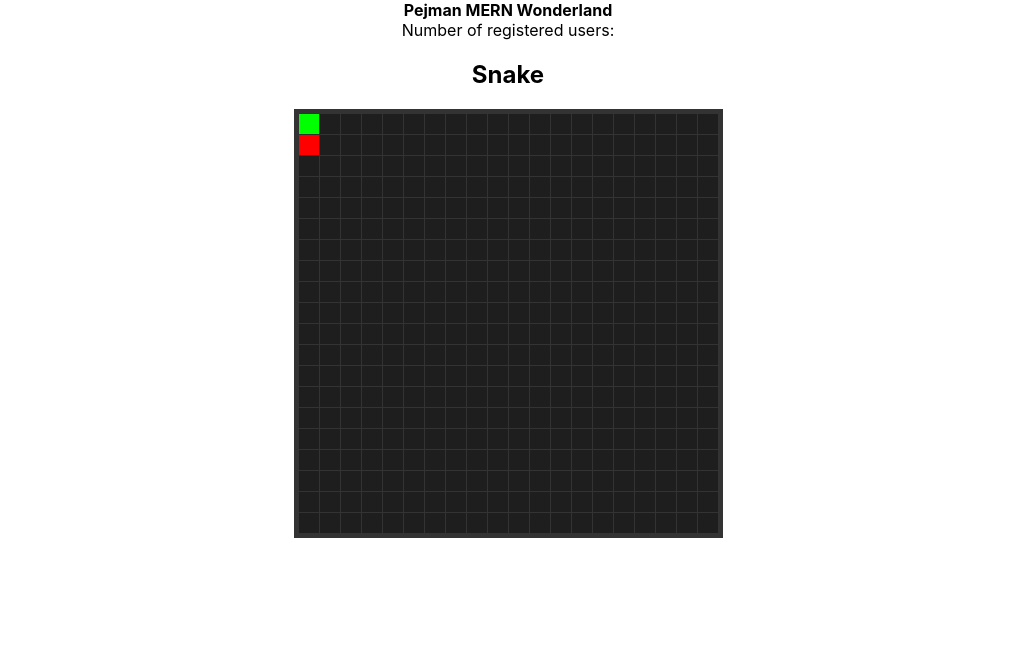
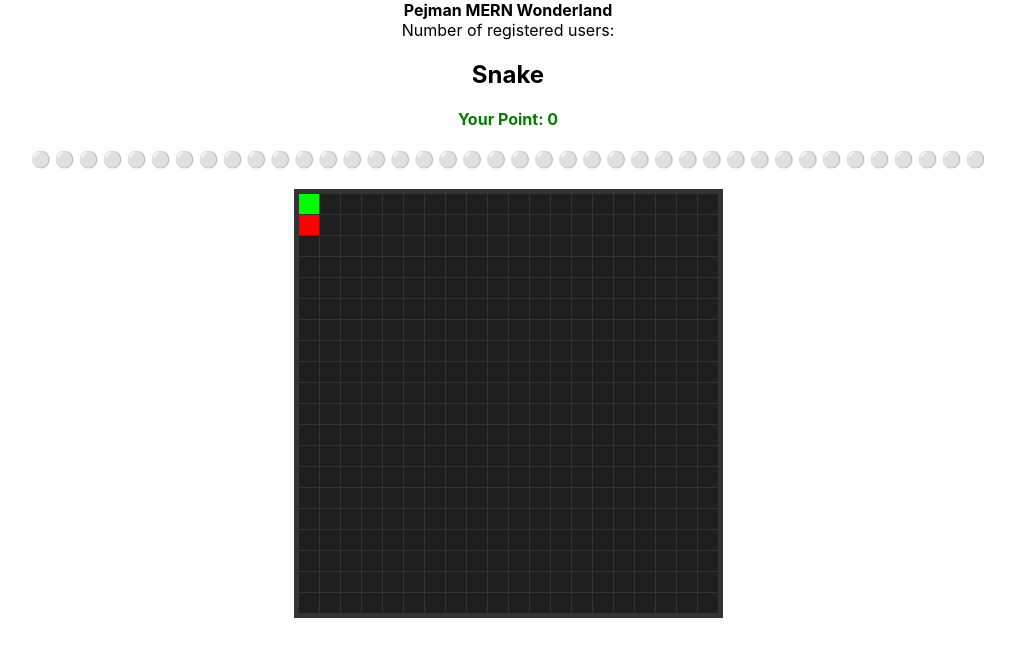
Before and after one commit to PejmanFSD/Pejman-MERN-Wonderland, a React (Create React App) app in the folder client/: page /snake in a window 1280 px wide. Shown: the top 656 px of the page, without its empty margins (132-1147 px from the left). Built offline with nearby package versions, Linux system fonts and the light colour scheme; no server answers.

Commit message:
Increasing the speed of the game.
After reaching to each food, the speed of the snake increases a little.

```diff
--- a/client/src/Games/Snake/Snake.jsx
+++ b/client/src/Games/Snake/Snake.jsx
@@ -10,7 +10,8 @@ export default function Snake({ updateTotalPoint, currentUser }) {
   const [gameOver, setGameOver] = useState(false);
   // Even the initial location of the food is a random location:
   const [food, setFood] = useState(generateFood());
-
+  const [delay, setDelay] = useState(145);
+  const [userPoint, setUserPoint] = useState(0);
   //  Moving the snake:
   const moveSnake = () => {
     // In each moment, one of the parameters of x or y is either
@@ -53,6 +54,8 @@ export default function Snake({ updateTotalPoint, currentUser }) {
       // If the snake gets the food, don't remove the last element of the array,
       // just generate a new random food:
       setFood(generateFood());
+      setUserPoint((currUserPoint) => currUserPoint + 1);
+      setDelay((currDelay) => currDelay - 3);
     } else {
       // If the snake doesn't get the food, remove the last element of the array:
       newSnake.pop();
@@ -70,7 +73,7 @@ export default function Snake({ updateTotalPoint, currentUser }) {
     if (gameOver) return;
     const interval = setInterval(() => {
       moveSnake();
-    }, 150);
+    }, delay);
     return () => clearInterval(interval);
   }, [snake, direction, gameOver]);
   // Keyboard controls
@@ -103,6 +106,7 @@ export default function Snake({ updateTotalPoint, currentUser }) {
     }, 250);
     return () => clearInterval(interval);
   }, [snake, direction, gameOver]);
+  // Creating the board:
   const cells = [];
   for (let y = 0; y < gridSize; y++) {
     for (let x = 0; x < gridSize; x++) {
@@ -132,6 +136,21 @@ export default function Snake({ updateTotalPoint, currentUser }) {
     >
       <h2>Snake</h2>
       {gameOver && <h4>You loose!</h4>}
+      <div style={{ color: "green" }}><strong>Your Point: {userPoint}</strong></div>
+      <br />
+      <div
+        style={{
+          display: "flex",
+          gap: "4px",
+        }}
+      >
+        {new Array(40)
+          .fill(null)
+          .map((s, i) =>
+            i < userPoint ? <div key={i}>🟢</div> : <div key={i}>⚪</div>,
+          )}
+      </div>
+      <br />
       <div
         style={{
           display: "grid",
```
